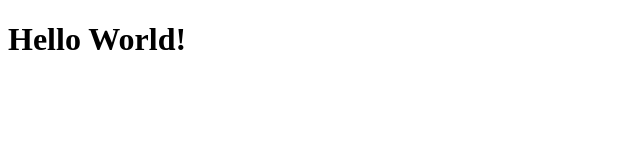
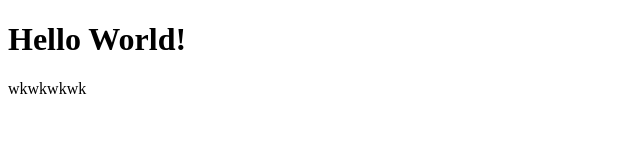
Before and after one commit to moexfire/MXF-git-test2, a plain HTML site: page index.html in a window 1280 px wide. Shown: the whole page, without its empty margins (0-640 px from the left). Drawn offline with Linux system fonts and the light colour scheme.

Commit message:
menmbahkan paragraf

```diff
--- a/index.html
+++ b/index.html
@@ -10,6 +10,7 @@
 
 <body>
     <h1>Hello World!</h1>
+    <p>wkwkwkwk</p>
 </body>
 
 </html>
```
